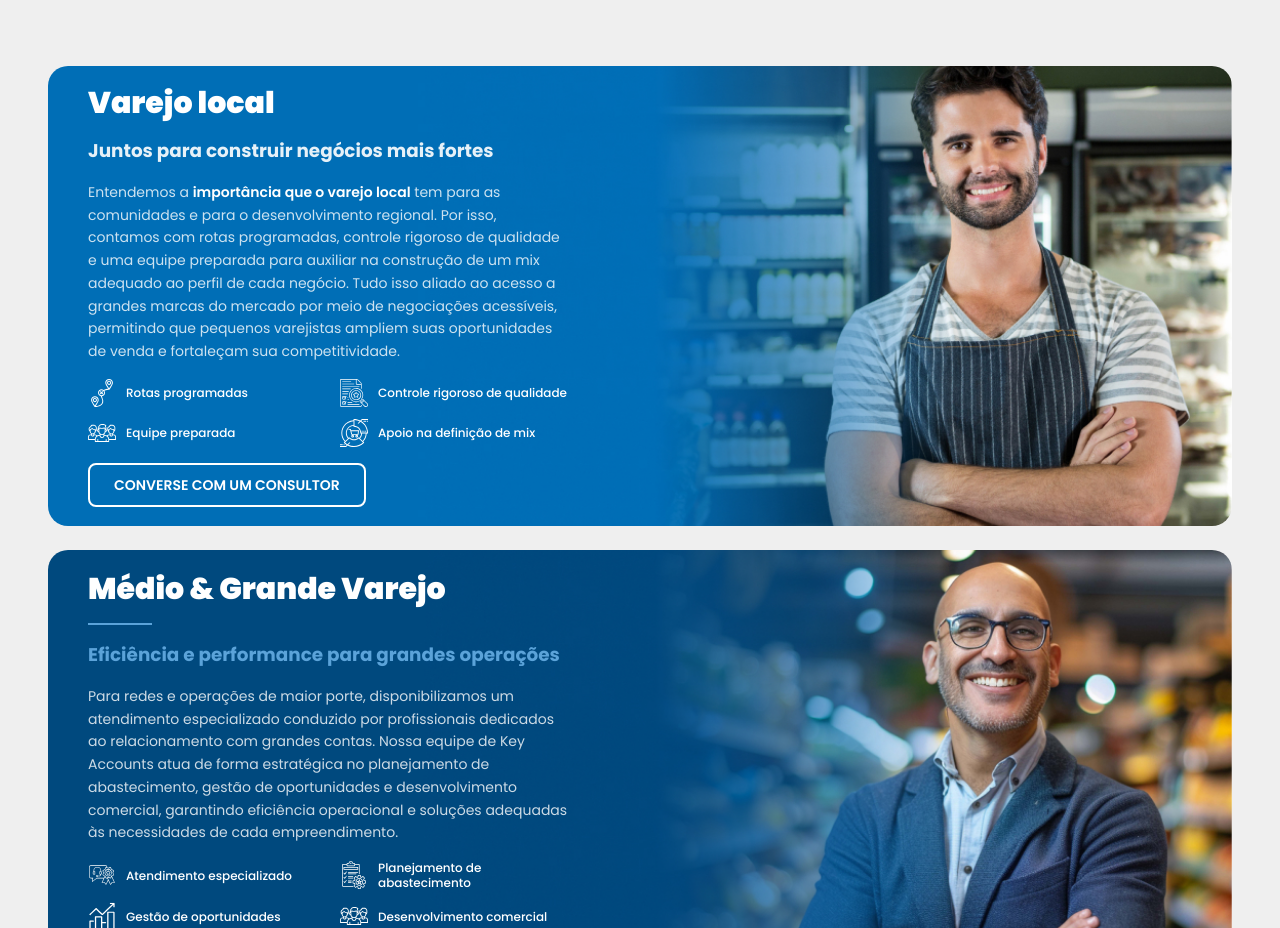
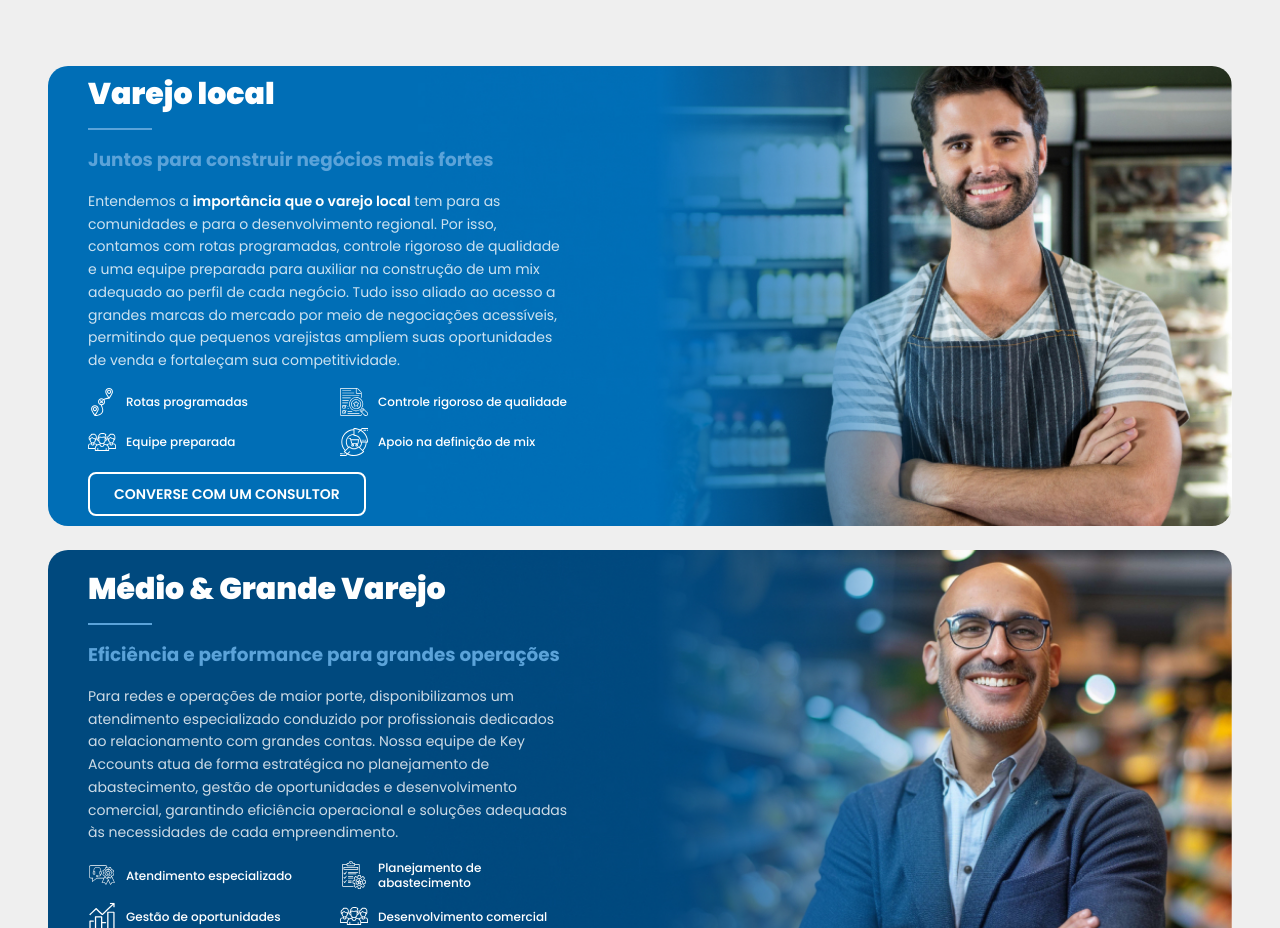
Before and after one commit to fabianozaffalon/fabianozaffalon, a Next.js app: page /varejo in a window 1280 px wide. Shown: the part 1100-2028 px from the top of the page. Built offline with nearby package versions, Linux system fonts and the light colour scheme; no server answers.

Commit message:
varejo-finalizado

```diff
--- a/src/components/sections/varejo/VarejoCards.tsx
+++ b/src/components/sections/varejo/VarejoCards.tsx
@@ -41,8 +41,9 @@ export function VarejoLocal() {
                 <h2 className="text-2xl font-black text-white md:text-3xl">
                   Varejo local
                 </h2>
+                <div className="h-0.5 w-16 bg-[#5BA3D9]" />
                 <h3
-                  className="font-bold text-white/90"
+                  className="font-bold text-[#5BA3D9]"
                   style={{ fontSize: "clamp(1rem, 1.8vw, 1.15rem)" }}
                 >
                   Juntos para construir negócios mais fortes
```
